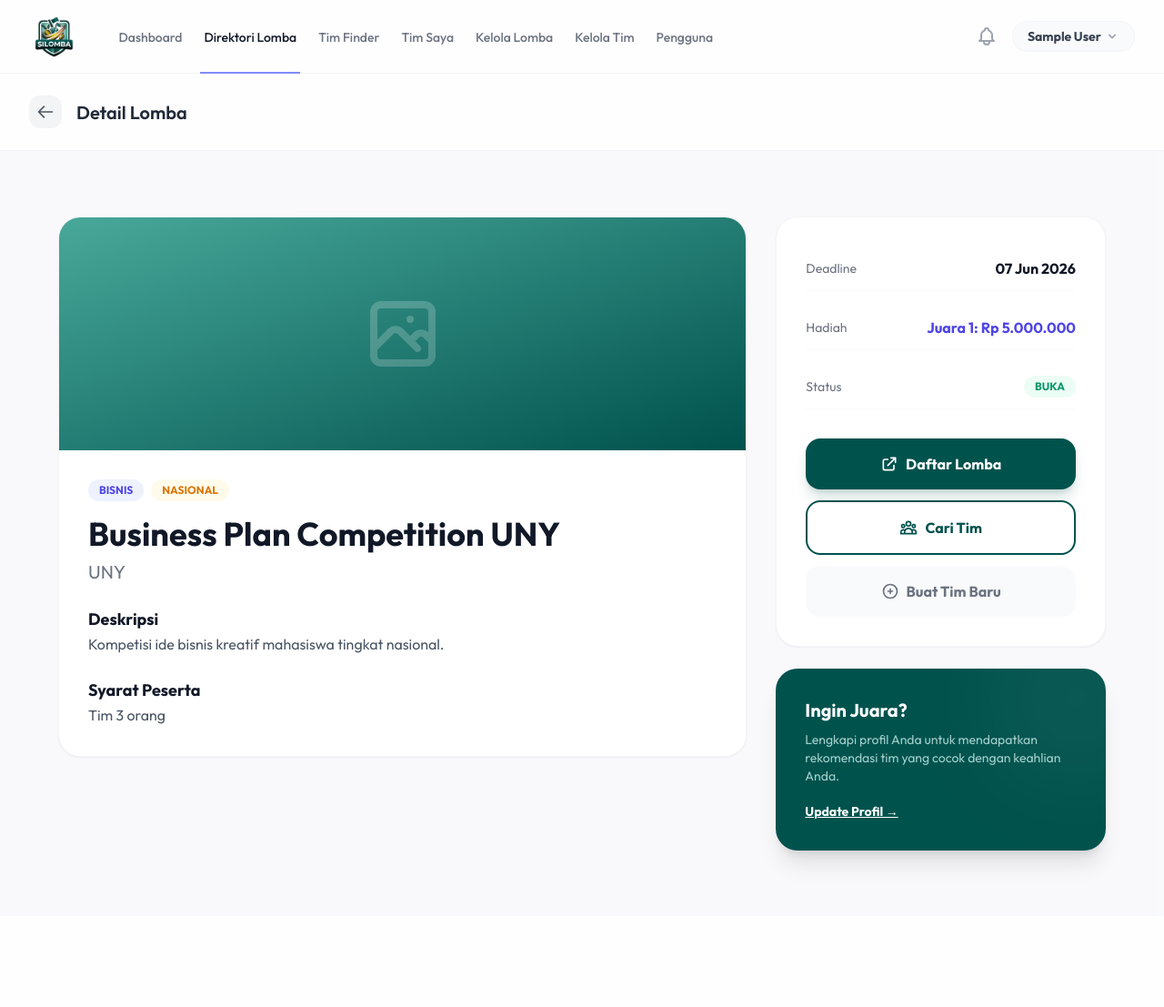
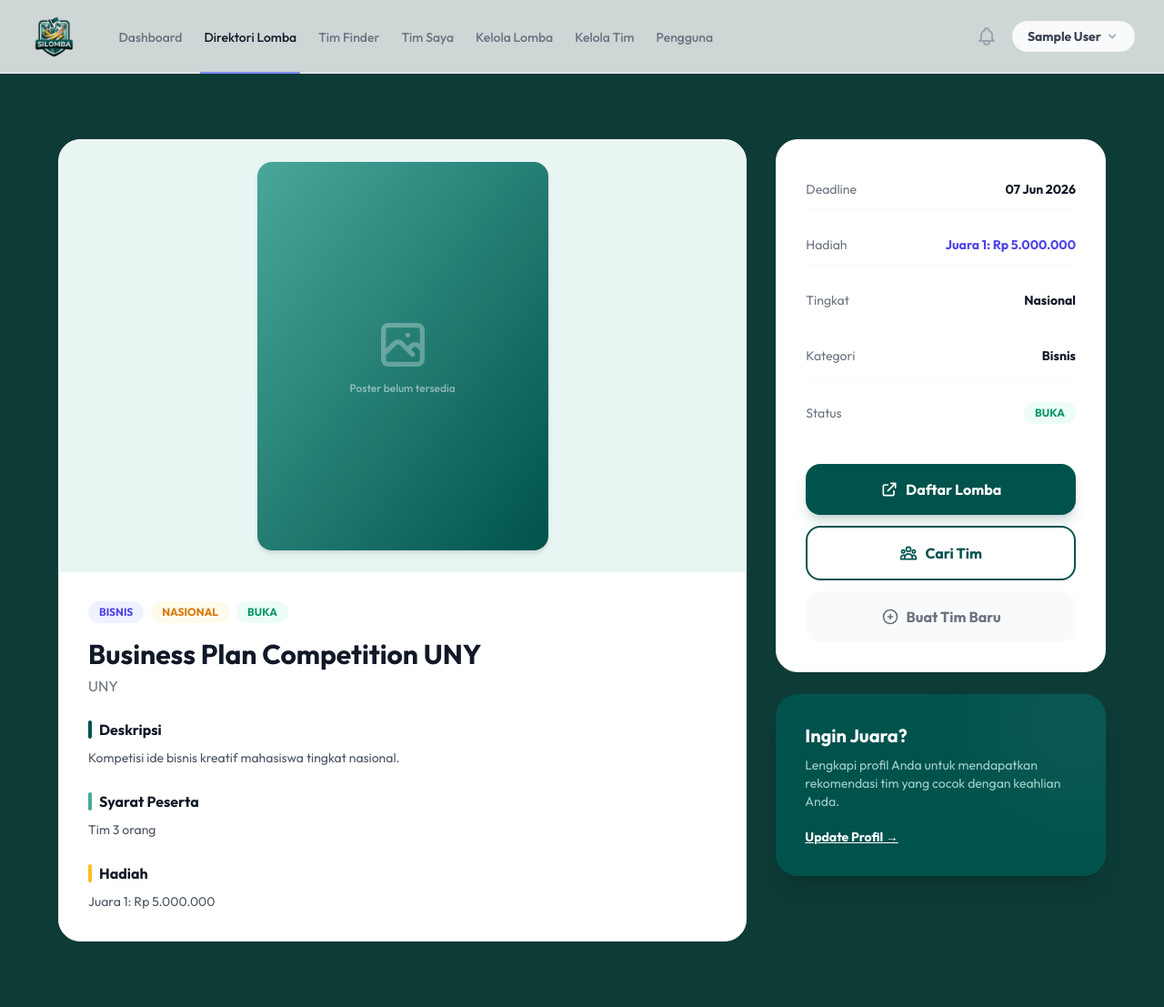
Before and after one commit to FaizAlfaRizqy/SiLomba, a Laravel app: page /mahasiswa/lomba/2 in a window 1280 px wide. Shown: the whole page at 91% size. Before the commit the page ends 956 px from the top, so only its background shows below. Run offline with Laravel 12, Linux system fonts and the light colour scheme; the visitor is signed in with stand-in values (Sample User, id 1); data comes from the database, SQL or seed files in the repository; data that the repository does not hold is empty; parts of the project's set-up code (start-up, migrations or seed data) failed here and were passed over; some libraries are stand-ins or nearby versions.

Commit message:
benerin lomba

```diff
--- a/resources/views/mahasiswa/dashboard.blade.php
+++ b/resources/views/mahasiswa/dashboard.blade.php
@@ -61,7 +61,6 @@
         background-color: #0D3B36 !important;
         position: relative;
     }
-    #page-bg > * { position: relative; z-index: 1; }
 
     /* Deadline card poster */
     .deadline-poster {
--- a/resources/views/mahasiswa/lomba/show.blade.php
+++ b/resources/views/mahasiswa/lomba/show.blade.php
@@ -1,21 +1,17 @@
 <x-app-layout>
-    <x-slot name="header">
-        <div class="flex items-center space-x-4">
-            <a href="{{ route('mahasiswa.lomba.index', ['tab' => $isArsip ? 'arsip' : 'aktif']) }}" class="p-2 bg-gray-100 hover:bg-gray-200 rounded-xl transition">
-                <svg class="w-5 h-5 text-gray-600" fill="none" stroke="currentColor" viewBox="0 0 24 24"><path stroke-linecap="round" stroke-linejoin="round" stroke-width="2" d="M10 19l-7-7m0 0l7-7m-7 7h18"></path></svg>
-            </a>
-            <div>
-                <h2 class="font-semibold text-xl text-gray-800 leading-tight">
-                    {{ __('Detail Lomba') }}
-                </h2>
-                @if($isArsip)
-                    <span class="text-xs text-gray-400 font-medium">📚 Arsip — Hanya untuk referensi & evaluasi</span>
-                @endif
-            </div>
-        </div>
-    </x-slot>
 
-    <div class="py-8">
+@push('styles')
+<style>
+    html, body {
+        background-color: #0D3B36 !important;
+    }
+    #page-bg {
+        background-color: #0D3B36 !important;
+    }
+</style>
+@endpush
+
+    <div class="py-8 min-h-screen">
         <div class="max-w-7xl mx-auto sm:px-6 lg:px-8">
 
             {{-- Banner Arsip --}}
@@ -32,48 +28,107 @@
             @endif
 
             <div class="grid grid-cols-1 lg:grid-cols-3 gap-8">
-                <!-- Main Content -->
-                <div class="lg:col-span-2 space-y-8">
+
+                {{-- Main Content --}}
+                <div class="lg:col-span-2 space-y-6">
+
+                    {{-- Poster Card --}}
                     <div class="bg-white rounded-3xl shadow-sm border border-gray-100 overflow-hidden">
-                        <div class="h-64 {{ $isArsip ? 'bg-gradient-to-br from-gray-500 to-gray-700' : 'bg-gradient-to-br from-[#48A89A] to-[#00524D]' }} flex items-center justify-center text-white">
+                        {{-- Portrait Poster — centered, max 320px wide, aspect-ratio 3:4 --}}
+                        <div class="{{ $isArsip ? 'bg-gray-100' : 'bg-[#e8f5f3]' }} flex items-center justify-center py-6 px-4">
+                            <div style="width: 100%; max-width: 320px;">
+                                <div class="relative w-full rounded-2xl overflow-hidden shadow-md" style="aspect-ratio: 3/4;">
                                     @if($lomba->poster)
-                                <img src="{{ asset('storage/' . $lomba->poster) }}" class="w-full h-full object-cover {{ $isArsip ? 'grayscale' : '' }}">
+                                        <img src="{{ asset('storage/' . $lomba->poster) }}"
+                                             class="absolute inset-0 w-full h-full object-cover {{ $isArsip ? 'grayscale' : '' }}"
+                                             alt="Poster {{ $lomba->nama }}">
                                     @else
-                                <svg class="w-24 h-24 opacity-20" fill="none" stroke="currentColor" viewBox="0 0 24 24"><path stroke-linecap="round" stroke-linejoin="round" stroke-width="2" d="M4 16l4.586-4.586a2 2 0 012.828 0L16 16m-2-2l1.586-1.586a2 2 0 012.828 0L20 14m-6-6h.01M6 20h12a2 2 0 002-2V6a2 2 0 00-2-2H6a2 2 0 00-2 2v12a2 2 0 002 2z"></path></svg>
+                                        <div class="absolute inset-0 {{ $isArsip ? 'bg-gradient-to-br from-gray-400 to-gray-600' : 'bg-gradient-to-br from-[#48A89A] to-[#00524D]' }} flex flex-col items-center justify-center text-white">
+                                            <svg class="w-16 h-16 opacity-30" fill="none" stroke="currentColor" viewBox="0 0 24 24"><path stroke-linecap="round" stroke-linejoin="round" stroke-width="2" d="M4 16l4.586-4.586a2 2 0 012.828 0L16 16m-2-2l1.586-1.586a2 2 0 012.828 0L20 14m-6-6h.01M6 20h12a2 2 0 002-2V6a2 2 0 00-2-2H6a2 2 0 00-2 2v12a2 2 0 002 2z"></path></svg>
+                                            <p class="text-xs mt-2 font-medium opacity-50">Poster belum tersedia</p>
+                                        </div>
                                     @endif
                                 </div>
+                            </div>
+                        </div>
+
+                        {{-- Info Lomba --}}
                         <div class="p-8">
-                            <div class="flex items-center space-x-2 mb-4">
+                            <div class="flex items-center flex-wrap gap-2 mb-4">
                                 <span class="px-3 py-1 bg-indigo-50 text-indigo-600 text-xs font-bold rounded-full uppercase">{{ $lomba->kategori }}</span>
                                 <span class="px-3 py-1 bg-amber-50 text-amber-600 text-xs font-bold rounded-full uppercase">{{ $lomba->tingkat }}</span>
+                                @if($isArsip)
+                                    <span class="px-3 py-1 bg-gray-100 text-gray-500 text-xs font-bold rounded-full uppercase">Berakhir</span>
+                                @else
+                                    <span class="px-3 py-1 {{ $lomba->status == 'buka' ? 'bg-emerald-50 text-emerald-600' : 'bg-gray-100 text-gray-500' }} text-xs font-bold rounded-full uppercase">{{ $lomba->status }}</span>
+                                @endif
                             </div>
-                            <h1 class="text-4xl font-extrabold text-gray-900 mb-2">{{ $lomba->nama }}</h1>
-                            <p class="text-xl text-gray-500 mb-6">{{ $lomba->penyelenggara }}</p>
+                            <h1 class="text-3xl font-extrabold text-gray-900 mb-1 leading-tight">{{ $lomba->nama }}</h1>
+                            <p class="text-base text-gray-500 mb-6">{{ $lomba->penyelenggara }}</p>
 
-                            <div class="prose prose-indigo max-w-none">
-                                <h3 class="text-lg font-bold text-gray-900">Deskripsi</h3>
-                                <p class="text-gray-600 leading-relaxed">{{ $lomba->deskripsi }}</p>
+                            <div class="space-y-6">
+                                {{-- Deskripsi --}}
+                                @if($lomba->deskripsi)
+                                <div>
+                                    <h3 class="text-base font-bold text-gray-900 mb-2 flex items-center gap-2">
+                                        <span class="w-1 h-5 bg-[#00524D] rounded-full inline-block"></span>
+                                        Deskripsi
+                                    </h3>
+                                    <p class="text-gray-600 leading-relaxed text-sm whitespace-pre-line">{{ $lomba->deskripsi }}</p>
+                                </div>
+                                @endif
 
-                                <h3 class="text-lg font-bold text-gray-900 mt-6">Syarat Peserta</h3>
-                                <p class="text-gray-600 leading-relaxed">{{ $lomba->syarat_peserta }}</p>
+                                {{-- Syarat Peserta --}}
+                                @if($lomba->syarat_peserta)
+                                <div>
+                                    <h3 class="text-base font-bold text-gray-900 mb-2 flex items-center gap-2">
+                                        <span class="w-1 h-5 bg-[#48A89A] rounded-full inline-block"></span>
+                                        Syarat Peserta
+                                    </h3>
+                                    <p class="text-gray-600 leading-relaxed text-sm whitespace-pre-line">{{ $lomba->syarat_peserta }}</p>
+                                </div>
+                                @endif
+
+                                {{-- Hadiah --}}
+                                @if($lomba->hadiah)
+                                <div>
+                                    <h3 class="text-base font-bold text-gray-900 mb-2 flex items-center gap-2">
+                                        <span class="w-1 h-5 bg-amber-400 rounded-full inline-block"></span>
+                                        Hadiah
+                                    </h3>
+                                    <p class="text-gray-600 leading-relaxed text-sm whitespace-pre-line">{{ $lomba->hadiah }}</p>
+                                </div>
+                                @endif
                             </div>
                         </div>
                     </div>
                 </div>
 
-                <!-- Sidebar / Actions -->
+                {{-- Sidebar / Actions --}}
                 <div class="space-y-6">
-                    <div class="bg-white p-8 rounded-3xl shadow-sm border border-gray-100">
+                    <div class="bg-white p-8 rounded-3xl shadow-sm border border-gray-100 sticky top-6">
+
+                        {{-- Info Grid --}}
                         <div class="space-y-4 mb-8">
                             <div class="flex items-center justify-between py-3 border-b border-gray-50">
                                 <span class="text-gray-500 text-sm">Deadline</span>
-                                <span class="font-bold text-gray-900">{{ $lomba->deadline->format('d M Y') }}</span>
+                                <span class="font-bold text-gray-900 text-sm">{{ $lomba->deadline->format('d M Y') }}</span>
+                            </div>
+                            @if($lomba->hadiah)
+                            <div class="flex items-center justify-between py-3 border-b border-gray-50">
+                                <span class="text-gray-500 text-sm">Hadiah</span>
+                                <span class="font-bold text-indigo-600 text-sm text-right max-w-[60%] line-clamp-2">{{ $lomba->hadiah }}</span>
+                            </div>
+                            @endif
+                            <div class="flex items-center justify-between py-3 border-b border-gray-50">
+                                <span class="text-gray-500 text-sm">Tingkat</span>
+                                <span class="font-bold text-gray-900 text-sm capitalize">{{ $lomba->tingkat }}</span>
                             </div>
                             <div class="flex items-center justify-between py-3 border-b border-gray-50">
-                                <span class="text-gray-500 text-sm">Hadiah</span>
-                                <span class="font-bold text-indigo-600">{{ $lomba->hadiah }}</span>
+                                <span class="text-gray-500 text-sm">Kategori</span>
+                                <span class="font-bold text-gray-900 text-sm">{{ $lomba->kategori }}</span>
                             </div>
-                            <div class="flex items-center justify-between py-3 border-b border-gray-50">
+                            <div class="flex items-center justify-between py-3">
                                 <span class="text-gray-500 text-sm">Status</span>
                                 @if($isArsip)
                                     <span class="px-3 py-1 bg-gray-100 text-gray-500 text-xs font-bold rounded-full uppercase">Tutup</span>
@@ -83,11 +138,11 @@
                             </div>
                         </div>
 
+                        {{-- Action Buttons --}}
                         <div class="space-y-3">
                             @if($isArsip)
-                                {{-- Mode Arsip: tombol dinonaktifkan --}}
                                 <div class="w-full py-4 bg-gray-100 rounded-2xl text-center">
-                                    <p class="text-sm font-bold text-gray-400">🔒 Pendaftaran Ditutup</p>
+                                    <p class="text-sm font-bold text-gray-400">Pendaftaran Ditutup</p>
                                     <p class="text-xs text-gray-400 mt-0.5">Deadline sudah berakhir</p>
                                 </div>
                                 @if($lomba->link_resmi)
@@ -97,11 +152,12 @@
                                     </a>
                                 @endif
                             @else
-                                {{-- Mode Aktif: tombol normal --}}
+                                @if($lomba->link_resmi)
                                     <a href="{{ $lomba->link_resmi }}" target="_blank" class="flex items-center justify-center w-full py-4 bg-[#00524D] text-white rounded-2xl font-bold shadow-lg shadow-[#00524D]/20 hover:bg-[#48A89A] transition">
                                         <svg class="w-5 h-5 me-2" fill="none" stroke="currentColor" viewBox="0 0 24 24"><path stroke-linecap="round" stroke-linejoin="round" stroke-width="2" d="M10 6H6a2 2 0 00-2 2v10a2 2 0 002 2h10a2 2 0 002-2v-4M14 4h6m0 0v6m0-6L10 14"></path></svg>
                                         Daftar Lomba
                                     </a>
+                                @endif
 
                                 <a href="{{ route('mahasiswa.tim-finder.index', ['lomba_id' => $lomba->id]) }}" class="flex items-center justify-center w-full py-4 bg-white border-2 border-[#00524D] text-[#00524D] rounded-2xl font-bold hover:bg-[#00524D]/5 transition">
                                     <svg class="w-5 h-5 me-2" fill="none" stroke="currentColor" viewBox="0 0 24 24"><path stroke-linecap="round" stroke-linejoin="round" stroke-width="2" d="M17 20h5v-2a3 3 0 00-5.356-1.857M17 20H7m10 0v-2c0-.656-.126-1.283-.356-1.857M7 20H2v-2a3 3 0 015.356-1.857M7 20v-2c0-.656.126-1.283.356-1.857m0 0a5.002 5.002 0 019.288 0M15 7a3 3 0 11-6 0 3 3 0 016 0zm6 3a2 2 0 11-4 0 2 2 0 014 0zM7 10a2 2 0 11-4 0 2 2 0 014 0z"></path></svg>
@@ -116,6 +172,7 @@
                         </div>
                     </div>
 
+                    {{-- Info Card bawah --}}
                     @if(!$isArsip)
                     <div class="bg-[#00524D] p-8 rounded-3xl text-white shadow-xl relative overflow-hidden">
                         <div class="relative z-10">
@@ -127,7 +184,7 @@
                     </div>
                     @else
                     <div class="bg-gray-800 p-6 rounded-3xl text-white shadow-xl">
-                        <h4 class="text-base font-bold mb-2">💡 Tips Evaluasi</h4>
+                        <h4 class="text-base font-bold mb-2">Tips Evaluasi</h4>
                         <p class="text-gray-400 text-sm">Gunakan data lomba ini sebagai referensi untuk mempersiapkan diri mengikuti lomba serupa di masa mendatang.</p>
                     </div>
                     @endif
--- a/resources/views/mahasiswa/notifikasi.blade.php
+++ b/resources/views/mahasiswa/notifikasi.blade.php
@@ -9,7 +9,6 @@
         background-color: #0D3B36 !important;
         position: relative;
     }
-    #page-bg > * { position: relative; z-index: 1; }
 </style>
 @endpush
 
--- a/resources/views/mahasiswa/teams/manage.blade.php
+++ b/resources/views/mahasiswa/teams/manage.blade.php
@@ -9,7 +9,6 @@
         background-color: #0D3B36 !important;
         position: relative;
     }
-    #page-bg > * { position: relative; z-index: 1; }
 </style>
 @endpush
 
--- a/resources/views/mahasiswa/tim_finder/index.blade.php
+++ b/resources/views/mahasiswa/tim_finder/index.blade.php
@@ -9,7 +9,6 @@
         background-color: #0D3B36 !important;
         position: relative;
     }
-    #page-bg > * { position: relative; z-index: 1; }
 </style>
 @endpush
     <x-slot name="header">
```
Also changed, not shown: resources/views/auth/login.blade.php (+8 -8 lines), resources/views/mahasiswa/lomba/_list.blade.php (+16 -25 lines), resources/views/mahasiswa/lomba/index.blade.php (+10 -16 lines), resources/views/mahasiswa/my-teams/index.blade.php (+2 -27 lines), resources/views/mahasiswa/teams/index.blade.php (+5 -6 lines), package-lock.json. Lines whose indentation alone changed are shown as unchanged.
